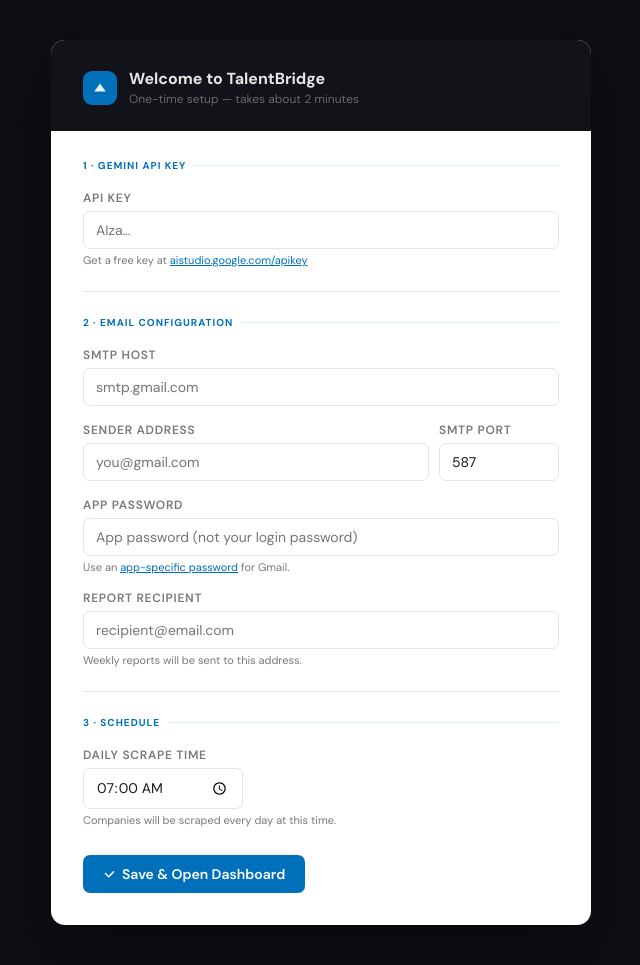
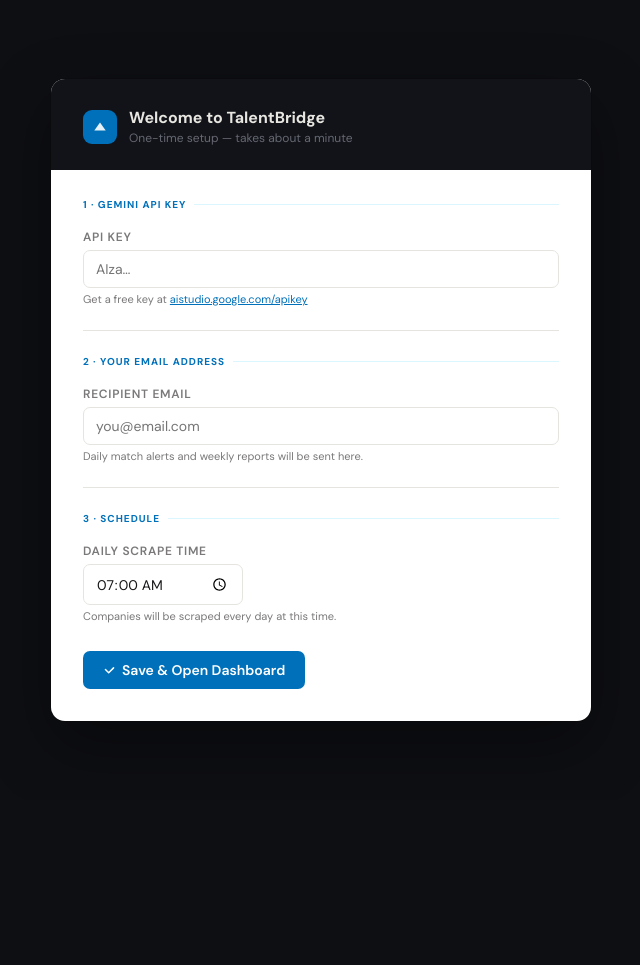
Before and after one commit to Sivaram91/TalentBridge, a FastAPI app: page /setup in a window 1280 px wide. Shown: the whole page, without its empty margins (319-959 px from the left). After the commit the page ends 721 px from the top, so only its background shows below. Run offline with FastAPI, Linux system fonts and the light colour scheme.

Commit message:
Remove SMTP config from user-facing setup and settings
Users should only provide their recipient email — SMTP sender
credentials are an operator concern, not a per-user setting.

- Setup wizard now has 3 steps: Gemini key, recipient email, schedule
- Settings page drops all SMTP fields, keeps only recipient email
- email_report.py reads sender config from smtp_config.json (operator-level)
- smtp_config.json added to .gitignore to keep credentials out of VCS

Co-Authored-By: Claude Sonnet 4.6 <noreply@anthropic.com>

```diff
--- a/backend/api.py
+++ b/backend/api.py
@@ -69,10 +69,6 @@ async def setup_page(request: Request):
     env = _read_env()
     return _tr(request, "setup.html", {
         "gemini_api_key": env.get("GEMINI_API_KEY", ""),
-        "smtp_host": env.get("SMTP_HOST", ""),
-        "smtp_port": env.get("SMTP_PORT", "587"),
-        "smtp_user": env.get("SMTP_USER", ""),
-        "smtp_pass": env.get("SMTP_PASS", ""),
         "report_recipient": env.get("REPORT_RECIPIENT", ""),
         "scrape_time": env.get("SCRAPE_TIME", "07:00"),
     })
@@ -82,20 +78,12 @@ async def setup_page(request: Request):
 async def setup_save(
     request: Request,
     gemini_api_key: str = Form(""),
-    smtp_host: str = Form(""),
-    smtp_port: str = Form("587"),
-    smtp_user: str = Form(""),
-    smtp_pass: str = Form(""),
     report_recipient: str = Form(""),
     scrape_time: str = Form("07:00"),
 ):
     env = _read_env()
     env.update({
         "GEMINI_API_KEY": gemini_api_key,
-        "SMTP_HOST": smtp_host,
-        "SMTP_PORT": smtp_port,
-        "SMTP_USER": smtp_user,
-        "SMTP_PASS": smtp_pass,
         "REPORT_RECIPIENT": report_recipient,
         "SCRAPE_TIME": scrape_time,
     })
@@ -245,10 +233,6 @@ async def settings_page(request: Request):
     env = _read_env()
     return _tr(request, "settings.html", {
         "gemini_api_key": env.get("GEMINI_API_KEY", ""),
-        "smtp_host": env.get("SMTP_HOST", ""),
-        "smtp_port": env.get("SMTP_PORT", "587"),
-        "smtp_user": env.get("SMTP_USER", ""),
-        "smtp_pass": env.get("SMTP_PASS", ""),
         "report_recipient": env.get("REPORT_RECIPIENT", ""),
         "threshold": get_setting("match_threshold", "50"),
         "scrape_time": get_setting("scrape_time", "07:00"),
@@ -261,10 +245,6 @@ async def settings_page(request: Request):
 @app.post("/settings")
 async def settings_save(
     gemini_api_key: str = Form(""),
-    smtp_host: str = Form(""),
-    smtp_port: str = Form("587"),
-    smtp_user: str = Form(""),
-    smtp_pass: str = Form(""),
     report_recipient: str = Form(""),
     scrape_time: str = Form("07:00"),
     report_day: str = Form("monday"),
@@ -274,10 +254,6 @@ async def settings_save(
     env = _read_env()
     env.update({
         "GEMINI_API_KEY": gemini_api_key,
-        "SMTP_HOST": smtp_host,
-        "SMTP_PORT": smtp_port,
-        "SMTP_USER": smtp_user,
-        "SMTP_PASS": smtp_pass,
         "REPORT_RECIPIENT": report_recipient,
     })
     _write_env(env)
--- a/frontend/templates/setup.html
+++ b/frontend/templates/setup.html
@@ -36,9 +36,7 @@ html, body { height: 100%; font-family: var(--sans); background: #0e0f13; color:
   font-size: 10px; font-weight: 700; letter-spacing: 0.1em; text-transform: uppercase;
   color: var(--accent); margin-bottom: 18px; display: flex; align-items: center; gap: 8px;
 }
-.step-label::after {
-  content: ''; flex: 1; height: 1px; background: var(--accent-bg);
-}
+.step-label::after { content: ''; flex: 1; height: 1px; background: var(--accent-bg); }
 .form-group { margin-bottom: 16px; }
 .form-label { display: block; font-size: 12px; font-weight: 600; color: var(--muted-fg); text-transform: uppercase; letter-spacing: 0.06em; margin-bottom: 5px; }
 .form-input {
@@ -49,7 +47,6 @@ html, body { height: 100%; font-family: var(--sans); background: #0e0f13; color:
 .form-input:focus { border-color: var(--accent); }
 .form-hint { font-size: 11px; color: var(--muted-fg); margin-top: 4px; }
 .form-hint a { color: var(--accent); }
-.form-row { display: grid; grid-template-columns: 1fr 120px; gap: 10px; }
 .divider { height: 1px; background: var(--border); margin: 24px 0; }
 .btn {
   display: inline-flex; align-items: center; gap: 6px;
@@ -71,11 +68,12 @@ html, body { height: 100%; font-family: var(--sans); background: #0e0f13; color:
       </div>
       <div class="setup-header-text">
         <h1>Welcome to TalentBridge</h1>
-        <p>One-time setup — takes about 2 minutes</p>
+        <p>One-time setup — takes about a minute</p>
       </div>
     </div>
 
     <form class="setup-body" method="POST" action="/setup">
+
       <!-- Step 1: Gemini API -->
       <div class="step-label">1 · Gemini API Key</div>
       <div class="form-group">
@@ -88,41 +86,14 @@ html, body { height: 100%; font-family: var(--sans); background: #0e0f13; color:
 
       <div class="divider"></div>
 
-      <!-- Step 2: Email config -->
-      <div class="step-label">2 · Email Configuration</div>
+      <!-- Step 2: Report recipient -->
+      <div class="step-label">2 · Your Email Address</div>
       <div class="form-group">
-        <label class="form-label">SMTP Host</label>
-        <input class="form-input" type="text" name="smtp_host"
-               value="{{ smtp_host }}"
-               placeholder="smtp.gmail.com">
-      </div>
-      <div class="form-row form-group">
-        <div>
-          <label class="form-label">Sender Address</label>
-          <input class="form-input" type="email" name="smtp_user"
-                 value="{{ smtp_user }}"
-                 placeholder="you@gmail.com">
-        </div>
-        <div>
-          <label class="form-label">SMTP Port</label>
-          <input class="form-input" type="number" name="smtp_port"
-                 value="{{ smtp_port }}"
-                 placeholder="587">
-        </div>
-      </div>
-      <div class="form-group">
-        <label class="form-label">App Password</label>
-        <input class="form-input" type="password" name="smtp_pass"
-               value="{{ smtp_pass }}"
-               placeholder="App password (not your login password)" autocomplete="off">
-        <div class="form-hint">Use an <a href="https://myaccount.google.com/apppasswords" target="_blank">app-specific password</a> for Gmail.</div>
-      </div>
-      <div class="form-group">
-        <label class="form-label">Report Recipient</label>
+        <label class="form-label">Recipient Email</label>
         <input class="form-input" type="email" name="report_recipient"
                value="{{ report_recipient }}"
-               placeholder="recipient@email.com">
-        <div class="form-hint">Weekly reports will be sent to this address.</div>
+               placeholder="you@email.com">
+        <div class="form-hint">Daily match alerts and weekly reports will be sent here.</div>
       </div>
 
       <div class="divider"></div>
@@ -141,7 +112,7 @@ html, body { height: 100%; font-family: var(--sans); background: #0e0f13; color:
           <svg width="13" height="13" viewBox="0 0 16 16" fill="none">
             <path d="M3 8l4 4 6-6" stroke="white" stroke-width="1.8" stroke-linecap="round" stroke-linejoin="round"/>
           </svg>
-          Save & Open Dashboard
+          Save &amp; Open Dashboard
         </button>
       </div>
     </form>
```
Also changed, not shown: backend/email_report.py (+17 -5 lines), frontend/templates/settings.html (+7 -28 lines), 1 other file.
